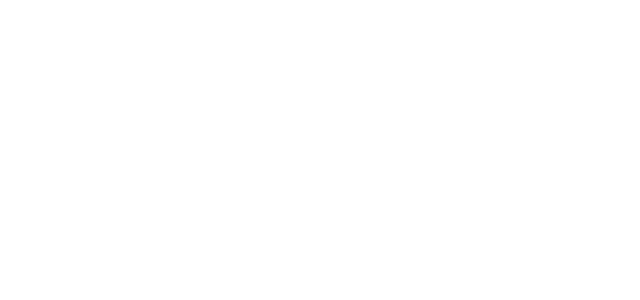
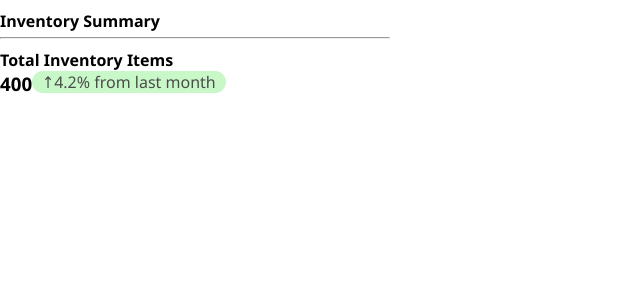
Before and after one commit to immahmoodpasha/app, a React (Create React App) app: page /InventorySummary in a window 1280 px wide. Before the commit this address had no page. Shown: the top 300 px of the page, without its empty margins (0-640 px from the left). Built offline with nearby package versions, Linux system fonts and the light colour scheme; data requests are answered from the project's data file.

Commit message:
Created InventorySummary card

```diff
--- a/db.json
+++ b/db.json
@@ -41,4 +41,17 @@
       "status": "Out of Stock"
     }
   ]
+  ,
+
+  "InventorySummary": {
+    "totalItems": 400,
+    "changePercentage": 4.2,
+    "lastUpdated": "2025-07-17 10:30 AM",
+    "inStock": 940,
+    "lowStock": 210,
+    "outOfStock": 100
+  }
+
+
+
 }
--- a/package.json
+++ b/package.json
@@ -7,6 +7,7 @@
     "@testing-library/jest-dom": "^6.6.3",
     "@testing-library/react": "^16.3.0",
     "@testing-library/user-event": "^13.5.0",
+    "json-server": "^1.0.0-beta.3",
     "react": "^19.1.0",
     "react-dom": "^19.1.0",
     "react-router-dom": "^6.30.1",
--- a/src/App.js
+++ b/src/App.js
@@ -3,6 +3,7 @@
 import Login from './Login';
 import Inventory from './Inventory';
 import NewProduct from './NewProduct';
+import InventorySummary from './InventorySummary'
 import "./App.css";
 
 function App() {
@@ -13,6 +14,7 @@
           <Route path="/" element={<Login />} />
           <Route path="/inventory" element={<Inventory />} />
           <Route path="/newproduct" element={<NewProduct />} />
+          <Route path="/InventorySummary" element={<InventorySummary />} />
         </Routes>
       </Router>
     </div>
--- /dev/null
+++ b/src/InventorySummary.css
@@ -0,0 +1,35 @@
+*{
+    font-family:'Segoe UI', Tahoma, Geneva, Verdana, sans-serif;
+    margin: 0;
+    padding: 0;
+}
+
+.Inventory-Summary-Card{
+    display: inline-block;
+    width: 390px;
+    height: 330px;
+    border: 7px white;
+    border-radius: 10px;
+    background-color: white;
+}
+#Heading{
+    text-align: left;
+    margin-top: 10px;
+    font-weight: 600;
+    font-size: 1rem;
+}
+
+#header-line{
+    margin-top: 5px;
+}
+
+.Total-Items{
+    display: flex;
+}
+#perchange{
+    background-color: rgb(177, 245, 177);
+    border-radius: 20px;
+    padding-left: 10px;
+    padding-right: 10px;
+    opacity: 70%;
+}
--- /dev/null
+++ b/src/InventorySummary.js
@@ -0,0 +1,37 @@
+import {useState, useEffect} from 'react';
+import "./InventorySummary.css";
+function InventorySummary() {
+        const url = "http://localhost:3000/InventorySummary"
+
+        const [data, setData] = useState(null)
+
+        useEffect(()=> {
+            fetch(url)
+            .then((res)=>res.json())
+            .then((data)=>setData(data))
+        }, [])
+
+        if (!data) return <p>Loading...</p>;
+        const {totalItems,changePercentage,lastUpdated,inStock,lowStock,outOfStock} = data
+
+    return (
+    <div class='Inventory-Summary-Card'>
+        <div className='card-header'>
+            <h3 id='Heading'>Inventory Summary</h3>
+            <hr id='header-line'></hr>
+        </div>
+        <div className='card-content'>
+            <h3 id='Heading'>Total Inventory Items</h3>
+            <div className='Total-Items'>
+                <h3 id='titems'>{totalItems}</h3>
+                <div className='percentchange'>
+                    <p id='perchange'>↑{changePercentage}% from last month</p>
+                </div>
+            </div>
+        </div>
+    </div>
+)
+
+}
+
+export default InventorySummary;
```
Also changed, not shown: 1 other file (tests, documents, lock files or other folders).
